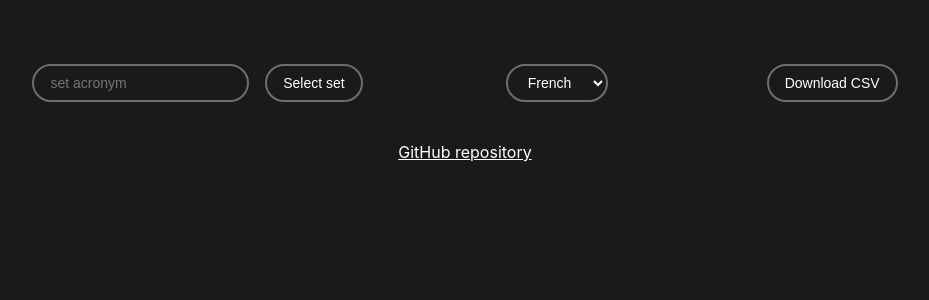
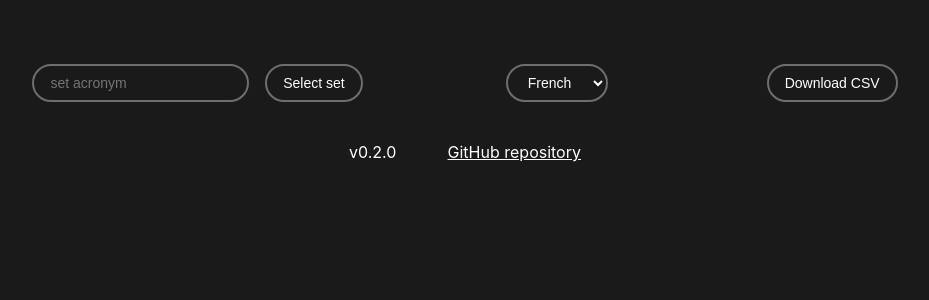
Before and after one commit to Vredeza/moxfield-bulkimporter, a React (Create React App) app: page / in a window 1280 px wide. Shown: the top 300 px of the page, without its empty margins (175-1104 px from the left). Built offline with nearby package versions, Linux system fonts and the light colour scheme; the HTML template or start-up script is replaced by a standard one.

Commit message:
Now v2.2, moving footer from App to index, showing version

```diff
--- a/package.json
+++ b/package.json
@@ -1,7 +1,7 @@
 {
   "homepage": "https://vredeza.github.io/bimf",
   "name": "moxfield-bulkimporter",
-  "version": "0.1.0",
+  "version": "0.2.0",
   "private": true,
   "dependencies": {
     "@testing-library/jest-dom": "^5.17.0",
--- a/public/index.html
+++ b/public/index.html
@@ -16,5 +16,11 @@
   <body>
     <noscript>You need to enable JavaScript to run this app.</noscript>
     <div id="root"></div>
+
+    <footer>
+      <div>v0.2.0</div>
+      <a href="https://github.com/Vredeza/bimf">GitHub repository</a>
+    </footer>
+
   </body>
 </html>
--- a/src/App.css
+++ b/src/App.css
@@ -32,6 +32,11 @@ body {
 footer {
   text-align: center;
   padding: 20px 0;
+
+  display: flex;
+  flex-direction: row;
+  justify-content: center;
+  gap: 5%;
 }
 
 body {
--- a/src/App.js
+++ b/src/App.js
@@ -40,6 +40,7 @@ function App() {
     const getSet = (setAcronym) => {
         axios.get(`https://api.scryfall.com/sets/${setAcronym}`)
             .then(response => {
+
                 console.log("extension trouvée, acquisition des cartes")
                 setSetMessage(`Set : ${response.data.name}`)
                 setCards([])
@@ -152,10 +153,6 @@ function App() {
             {cards.length === 0 && setMessage !== "" &&
                 <Loading/>
             }
-
-            <footer>
-                <a href="https://github.com/Vredeza/bimf">GitHub repository</a>
-            </footer>
         </div>
     );
 }
```
